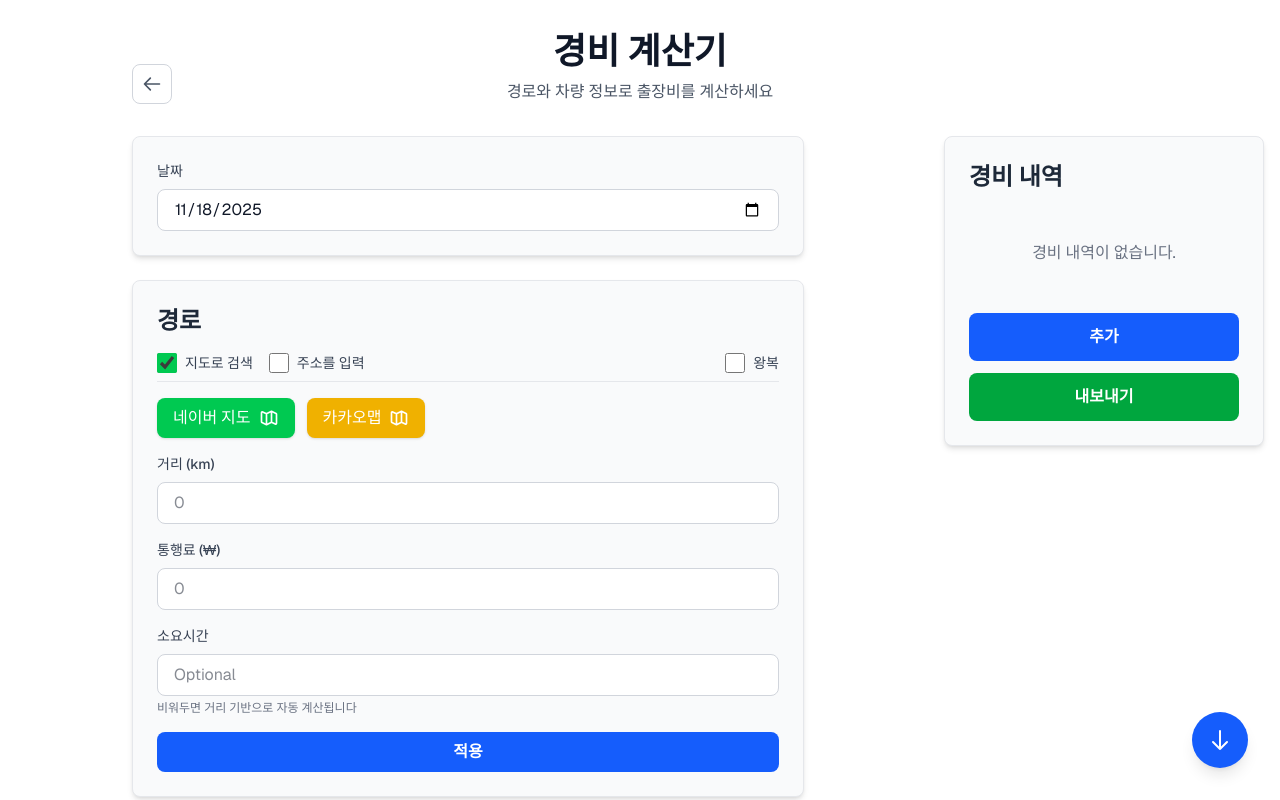
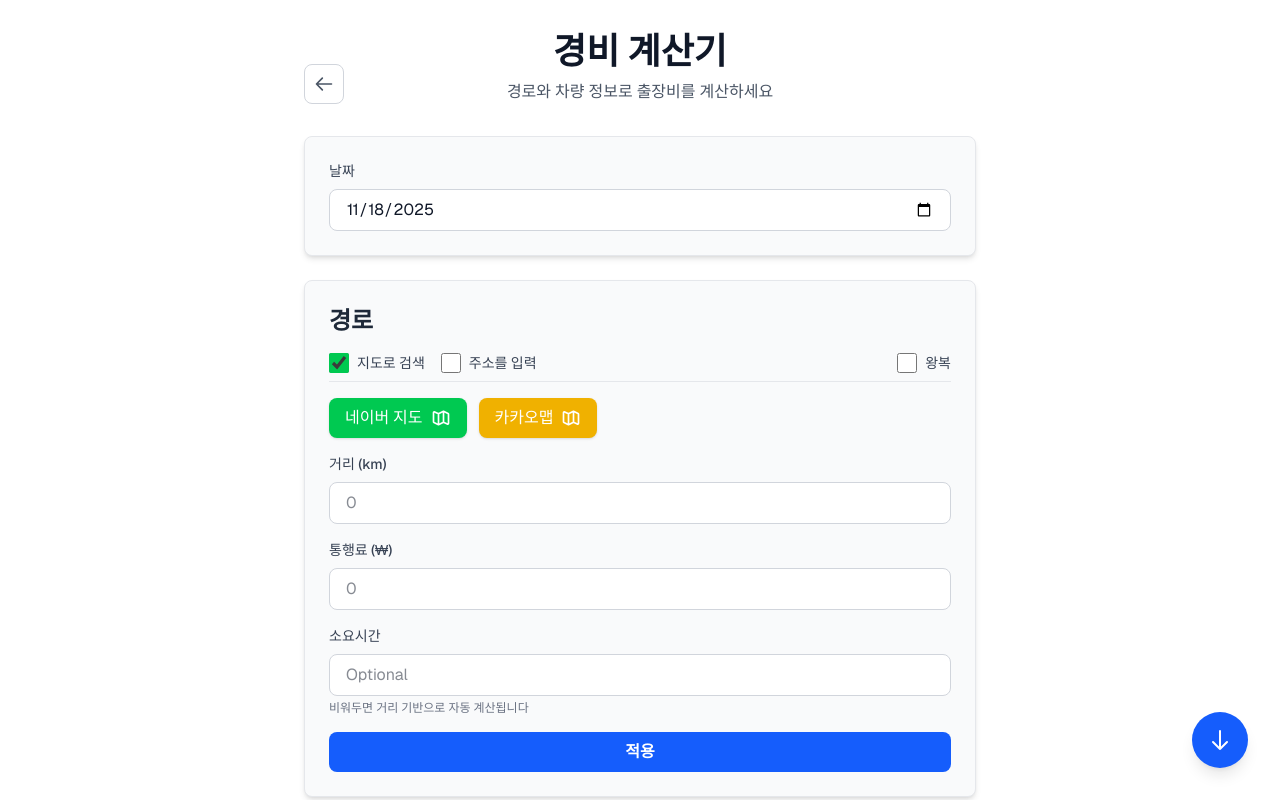
Before and after one commit to IsaacJang0321/expenses_calculator, a Next.js app: page / in a window 1280 px wide. Both pictures are taken after a click on the button "추가". Shown: the top 800 px of the page. Built offline with nearby package versions, Linux system fonts and the light colour scheme.

Commit message:
removed list when calculating

```diff
--- a/app/page.tsx
+++ b/app/page.tsx
@@ -495,9 +495,9 @@
 
           {/* Back button - positioned to align with calculator content */}
           {showCalculator && (
-            <div className={`flex transition-all duration-500 ease-in-out ${showCalculator ? "gap-6" : "justify-center"}`}>
-              <div className="flex-1">
-                <div className="max-w-2xl mx-auto relative">
+            <div className="flex transition-all duration-500 ease-in-out justify-center">
+              <div className="w-full max-w-2xl">
+                <div className="relative">
                   <button
                     onClick={() => setShowCancelConfirm(true)}
                     className="absolute left-0 flex items-center justify-center w-10 h-10 border border-gray-300 dark:border-gray-600 rounded-lg text-gray-600 dark:text-gray-400 hover:text-gray-800 dark:hover:text-gray-200 hover:bg-gray-50 dark:hover:bg-[#2d2d2d] transition-colors"
@@ -521,7 +521,6 @@
                   </button>
                 </div>
               </div>
-              <div className="w-80 flex-shrink-0"></div>
             </div>
           )}
         </div>
@@ -531,10 +530,11 @@
           <div
             className={`transition-all duration-500 ease-in-out overflow-hidden ${
               showCalculator
-                ? "flex-1 opacity-100 max-h-none"
+                ? "flex-1 flex justify-center opacity-100 max-h-none"
                 : "w-0 opacity-0 max-h-0 pointer-events-none"
             }`}
           >
+            <div className={`w-full max-w-2xl ${showCalculator ? "" : "hidden"}`}>
 
             <div key={`calculator-${calculatorKey}`} className={`space-y-6 transition-opacity duration-500 ${showCalculator ? "opacity-100" : "opacity-0"}`}>
 
@@ -757,9 +757,11 @@
                   </button>
                 </div>
             </div>
+            </div>
           </div>
 
           {/* Right: Expense List */}
+          {!showCalculator && (
           <div
             className="w-80 flex-shrink-0 transition-all duration-500 ease-in-out"
           >
@@ -772,6 +774,7 @@
               onExport={handleExport}
             />
           </div>
+          )}
         </div>
 
         {/* Footer */}
```
